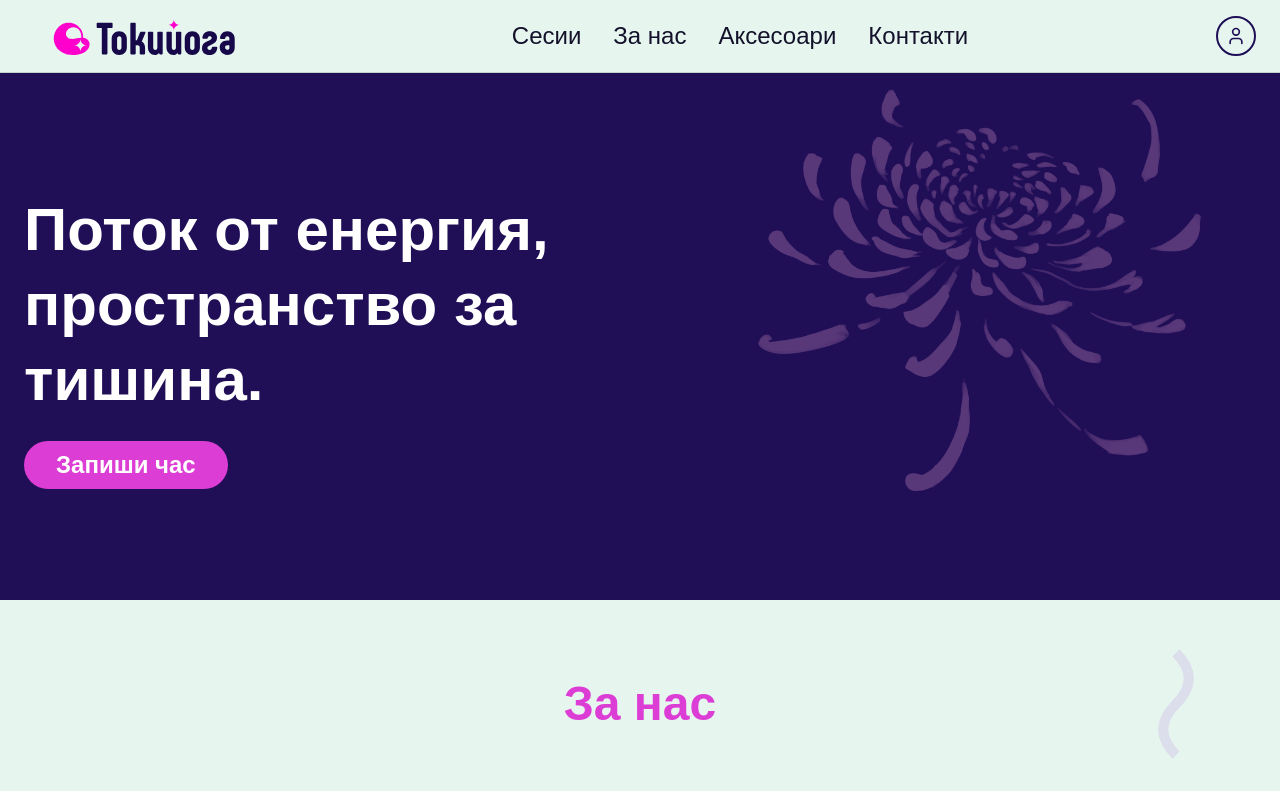
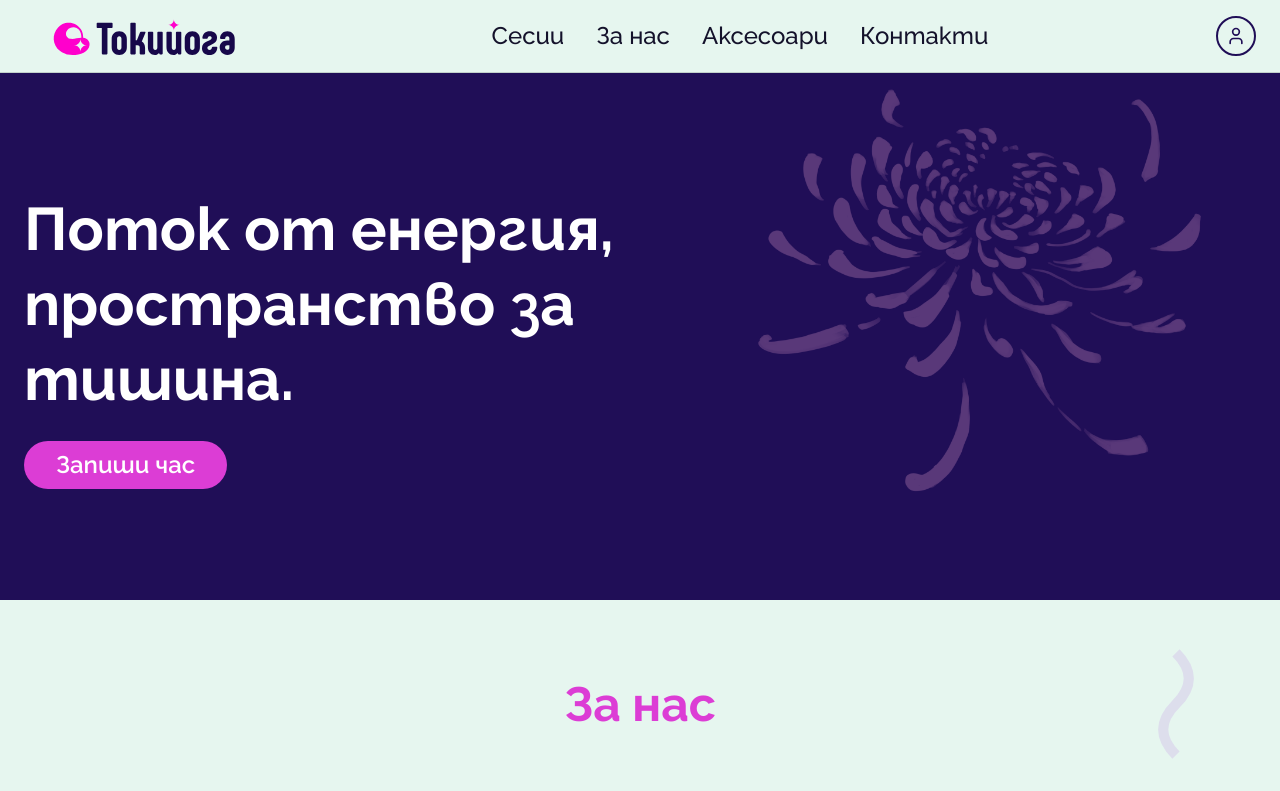
Before and after one commit to iva7777/tokiyoga-website, a Next.js app: page / in a window 1280 px wide. Shown: the top 791 px of the page. Built offline with nearby package versions, Linux system fonts and the light colour scheme.

Commit message:
change font-face to Raleway

```diff
--- a/app/globals.css
+++ b/app/globals.css
@@ -34,7 +34,7 @@
   --radius: 1.5rem;
 }
 
-@font-face {
+/* @font-face {
   font-family: "Phenomena";
   src: url("/fonts/Phenomena-Regular.woff2") format("woff2");
   font-weight: 400;
@@ -56,11 +56,11 @@
   font-weight: 900;
   font-style: normal;
   font-display: swap;
-}
+} */
 
 @theme inline {
-  --font-sans: 'Phenomena', sans-serif;
-  --font-mono: 'Phenomena', monospace;
+  /* --font-sans: 'Phenomena', sans-serif;
+  --font-mono: 'Phenomena', monospace; */
   --color-background: var(--background);
   --color-foreground: var(--foreground);
   --color-card: var(--card);
--- a/app/layout.tsx
+++ b/app/layout.tsx
@@ -1,5 +1,13 @@
 import type { Metadata } from 'next'
+import { Raleway } from "next/font/google"
 import './globals.css'
+
+const raleway = Raleway({
+  subsets: ["latin"],
+  weight: ["300", "400", "500", "600", "700", "800"],
+  variable: "--font-sans",
+  display: "swap",
+});
 
 export const metadata: Metadata = {
   title: 'Токийога',
@@ -25,8 +33,8 @@ export default function RootLayout({
   children: React.ReactNode
 }>) {
   return (
-    <html lang="bg">
-      <body className="antialiased" style={{ fontFamily: "var(--font-sans)" }}>
+    <html lang="bg" className={raleway.variable}>
+      <body className="antialiased font-sans">
         {children}
       </body>
     </html>
```
